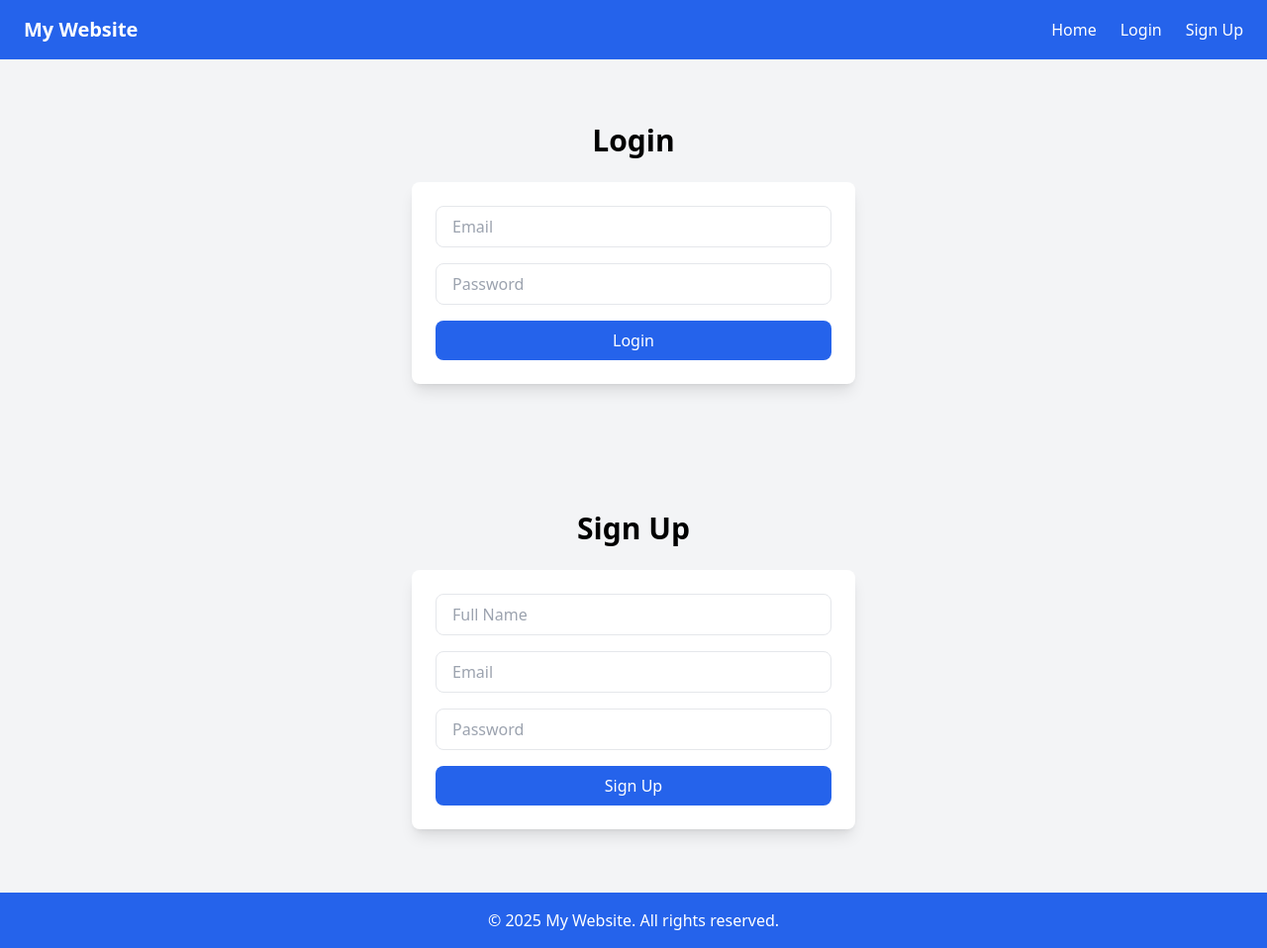
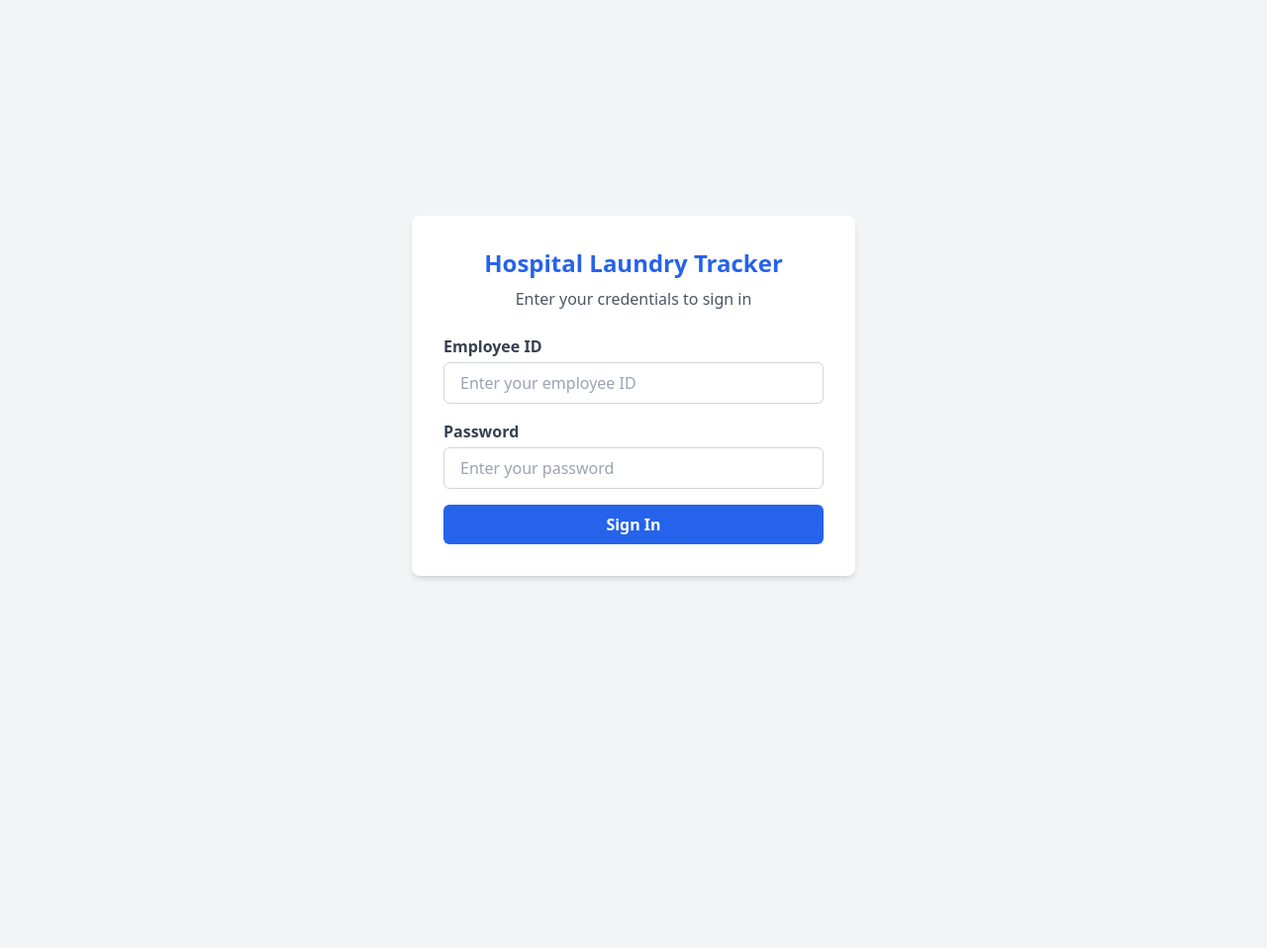
Before and after one commit to callmesidhu/Django-loundary-tracker-project, a Django app: page /accounts/ in a window 1280 px wide. Shown: the whole page at 99% size. After the commit the page ends 585 px from the top, so only its background shows below. Run offline with Django 5.2, Linux system fonts and the light colour scheme; some libraries are stand-ins or nearby versions.

Commit message:
/accounts added

```diff
--- a/templates/accounts.html
+++ b/templates/accounts.html
@@ -1,44 +1,67 @@
+
 <!DOCTYPE html>
 <html lang="en">
 <head>
-    <meta charset="UTF-8">
-    <meta name="viewport" content="width=device-width, initial-scale=1.0">
-    <title>Accounts | My Website</title>
-    <script src="https://cdn.tailwindcss.com"></script>
+  <meta charset="UTF-8" />
+  <meta name="viewport" content="width=device-width, initial-scale=1.0"/>
+  <title>Hospital Laundry Tracker</title>
+  <!-- Tailwind CSS via CDN -->
+  <script src="https://cdn.tailwindcss.com"></script>
 </head>
-<body class="bg-gray-100">
-    <header class="bg-blue-600 text-white py-4">
-        <nav class="container mx-auto flex justify-between items-center px-6">
-            <h1 class="text-xl font-bold">My Website</h1>
-            <ul class="flex space-x-6">
-                <li><a href="index.html" class="hover:underline">Home</a></li>
-                <li><a href="#login" class="hover:underline">Login</a></li>
-                <li><a href="#signup" class="hover:underline">Sign Up</a></li>
-            </ul>
-        </nav>
-    </header>
+<body class="bg-gray-100 text-gray-900">
 
-    <section id="login" class="py-16 container mx-auto px-6 text-center">
-        <h2 class="text-3xl font-bold">Login</h2>
-        <form class="mt-6 bg-white p-6 shadow-lg rounded-lg max-w-md mx-auto">
-            <input type="email" placeholder="Email" class="w-full px-4 py-2 border rounded-lg mb-4">
-            <input type="password" placeholder="Password" class="w-full px-4 py-2 border rounded-lg mb-4">
-            <button class="bg-blue-600 text-white px-6 py-2 rounded-lg w-full hover:bg-blue-700">Login</button>
-        </form>
-    </section>
+  <div class="min-h-screen flex items-center justify-center">
+    <div class="bg-white w-full max-w-md p-8 rounded-lg shadow-md">
+      <h1 class="text-2xl font-bold text-center text-blue-600">
+        Hospital Laundry Tracker
+      </h1>
+      <p class="text-center text-gray-600 mt-2 mb-6">
+        Enter your credentials to sign in
+      </p>
 
-    <section id="signup" class="py-16 container mx-auto px-6 text-center">
-        <h2 class="text-3xl font-bold">Sign Up</h2>
-        <form class="mt-6 bg-white p-6 shadow-lg rounded-lg max-w-md mx-auto">
-            <input type="text" placeholder="Full Name" class="w-full px-4 py-2 border rounded-lg mb-4">
-            <input type="email" placeholder="Email" class="w-full px-4 py-2 border rounded-lg mb-4">
-            <input type="password" placeholder="Password" class="w-full px-4 py-2 border rounded-lg mb-4">
-            <button class="bg-blue-600 text-white px-6 py-2 rounded-lg w-full hover:bg-blue-700">Sign Up</button>
-        </form>
-    </section>
+      <!-- Login Form -->
+      <form Action="/accounts/login" method="POST" class="space-y-4">
+        <!-- Employee ID -->
+        <div class="mb-4">
+          <label for="employeeID" class="block mb-1 text-gray-700 font-semibold">
+            Employee ID
+          </label>
+          <input
+            type="text"
+            id="employeeID"
+            name="employeeID"
+            placeholder="Enter your employee ID"
+            class="w-full px-4 py-2 border border-gray-300 rounded-md focus:outline-none focus:ring-2 focus:ring-blue-500"
+            required
+          />
+        </div>
 
-    <footer class="bg-blue-600 text-white text-center py-4">
-        <p>&copy; 2025 My Website. All rights reserved.</p>
-    </footer>
+        <!-- Password -->
+        <div class="mb-4">
+          <label for="password" class="block mb-1 text-gray-700 font-semibold">
+            Password
+          </label>
+          <input
+            type="password"
+            id="password"
+            name="password"
+            placeholder="Enter your password"
+            class="w-full px-4 py-2 border border-gray-300 rounded-md focus:outline-none focus:ring-2 focus:ring-blue-500"
+            required
+          />
+        </div>
+
+        <!-- Sign In Button -->
+        <button
+          href="/task-schedule"
+          type="submit"
+          class="w-full py-2 bg-blue-600 text-white rounded-md font-semibold hover:bg-blue-700 transition-colors"
+        >
+          Sign In
+        </button>
+      </form>
+    </div>
+  </div>
+
 </body>
 </html>
--- a/templates/base.html
+++ b/templates/base.html
@@ -3,7 +3,7 @@
 <head>
   <meta charset="UTF-8" />
   <meta name="viewport" content="width=device-width, initial-scale=1.0"/>
-  <title>Laundry Tracker</title>
+  <title>Hospital Laundry Tracker</title>
   <!-- Tailwind CSS -->
   <script src="https://cdn.tailwindcss.com"></script>
   <!-- Custom Animations -->
```
